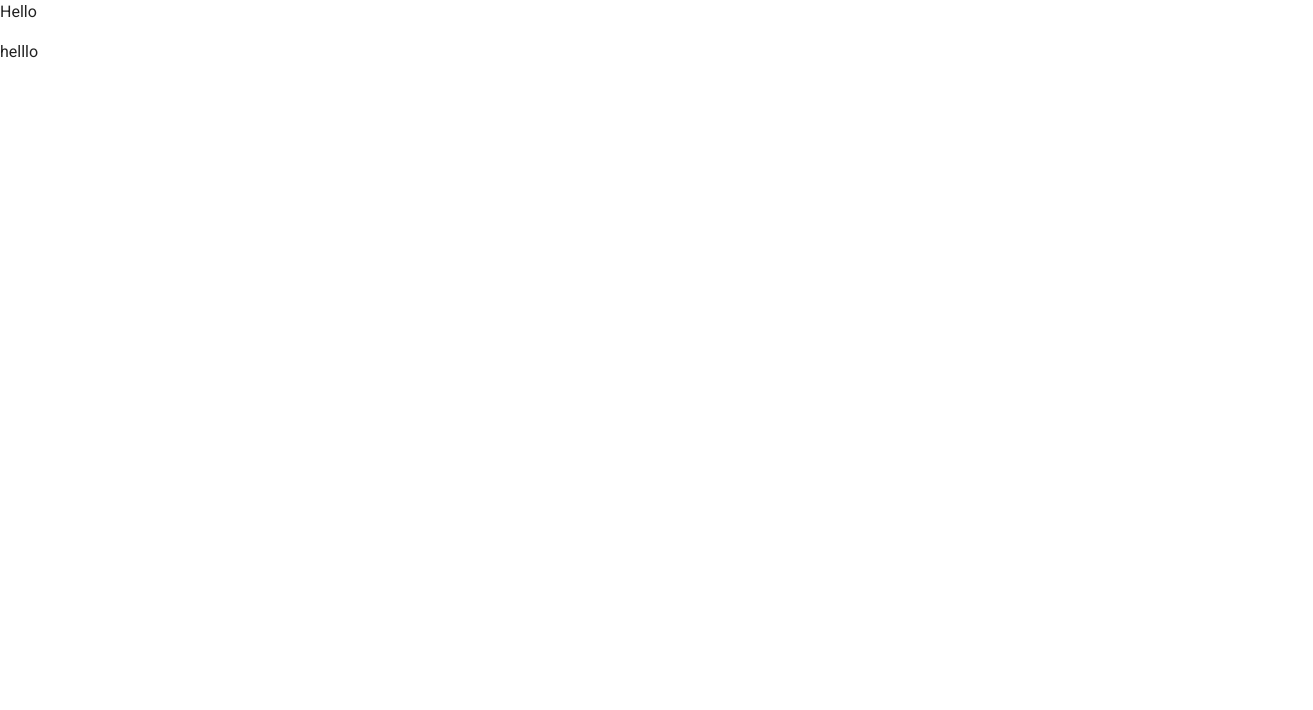
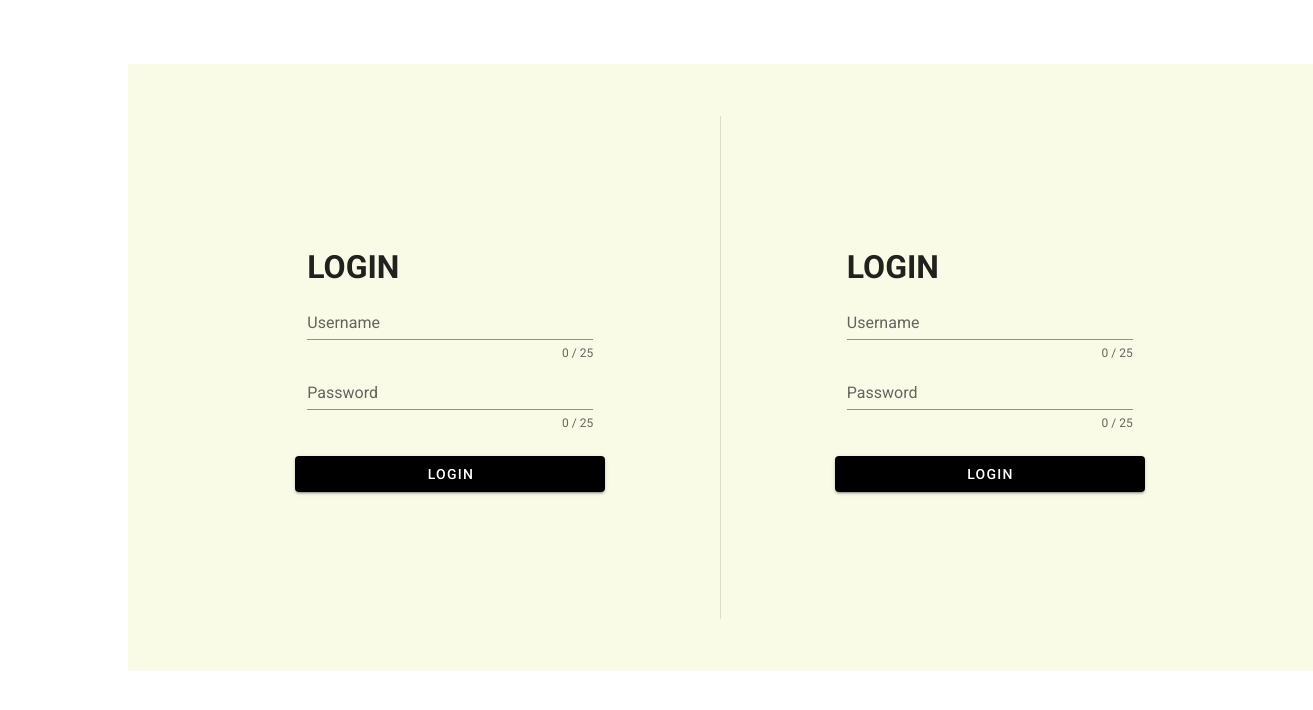
Before and after one commit to sergioaliagajabalera/LaMoscaOnline-Vue, a Vue app: page / in a window 1280 px wide. Shown: the top 710 px of the page, 1313 px wide, since content can reach past the window. Built offline with nearby package versions, Linux system fonts and the light colour scheme.

Commit message:
login start

```diff
--- a/src/App.vue
+++ b/src/App.vue
@@ -1,10 +1,11 @@
 <template>
+<div id="app">
   <v-app>
    <v-content>
-     <router-view></router-view>
-     <p>helllo</p>
+      <router-view></router-view>
    </v-content>
   </v-app>
+</div>
 </template>
 
 <script>
--- a/src/main.js
+++ b/src/main.js
@@ -3,7 +3,7 @@ import App from "./App.vue";
 import router from "./router";
 import store from "./store";
 import vuetify from "./plugins/vuetify";
-
+import './styles/styles.css';
 Vue.config.productionTip = false;
 
 new Vue({
--- /dev/null
+++ b/src/styles/styles.css
@@ -0,0 +1,10 @@
+.v-btn{
+    width: 40%;
+    margin: 4% 0%;
+}
+.v-application {
+    background-color: #00a86b;
+  }
+.v-form{
+    margin:20%
+}
--- a/src/views/About.vue
+++ b/src/views/About.vue
@@ -1,5 +1,4 @@
 <template>
-
   <div class="about">
     <h1>This is an about page</h1>
     <p>Hello</p>
--- a/src/views/Home.vue
+++ b/src/views/Home.vue
@@ -1,11 +1,41 @@
 <template>
- <p>Hello</p>
+<v-app>
+  <v-container style="margin:5% 10%; padding:5%" class=" lime lighten-5"  >
+    <v-row>
+    <v-col md="6">
+      <v-form v-model="valid">
+        <v-container>
+          <h1>LOGIN</h1>
+          <v-text-field v-model="firstname" :rules="nameRules" :counter="25" label="Username" required></v-text-field>
+          <v-text-field v-model="lastname" :rules="nameRules" :counter="25" label="Password" required></v-text-field>
+        </v-container>
+         <v-btn  style color="black" width="100%" class="mr-4 white--text"  @click="submit">
+            LOGIN
+          </v-btn>
+      </v-form>
+    </v-col>
+    <v-divider
+  vertical
+></v-divider>
+    <v-col md="6">
+      <v-form v-model="valid">
+        <v-container>
+          <h1>LOGIN</h1>
+          <v-text-field v-model="firstname" :rules="nameRules" :counter="25" label="Username" required></v-text-field>
+          <v-text-field v-model="lastname" :rules="nameRules" :counter="25" label="Password" required></v-text-field>
+        </v-container>
+         <v-btn  style color="black" width="100%" class="mr-4 white--text"  @click="submit">
+            LOGIN
+          </v-btn>
+      </v-form>
+    </v-col>
+    </v-row>
 
+  </v-container>
+</v-app>
 </template>
 
 <script>
-
-
 export default {
   name: "Home",
 
```
